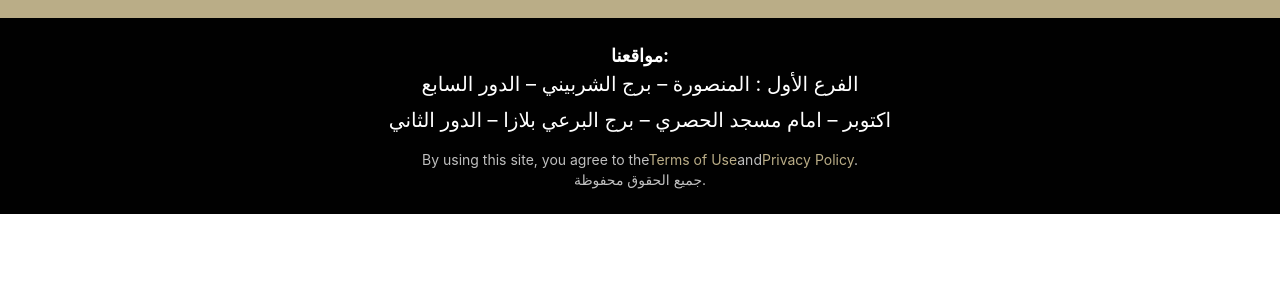
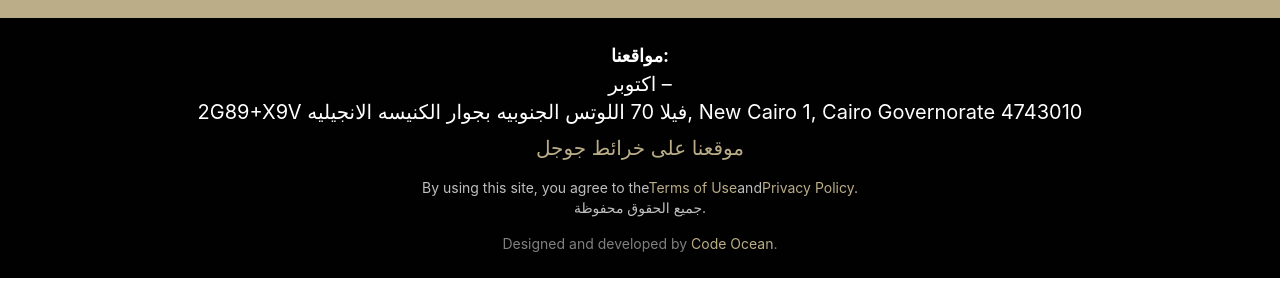
Before and after one commit to M0hamady/support-constructions-site, a React (Create React App) app: page /project/1 in a window 1280 px wide. Shown: the part 507-797 px from the top of the page. Built offline with nearby package versions, Linux system fonts and the light colour scheme; no server answers.

Commit message:
update in footer

```diff
--- a/src/components/Footer/Footer.tsx
+++ b/src/components/Footer/Footer.tsx
@@ -85,12 +85,28 @@ const Footer: React.FC = () => {
       >
         <div className="text-xl text-white mb-4">
           <p className="text-lg font-bold">مواقعنا:</p>
-          <div className="mb-2">الفرع الأول : المنصورة – برج الشربيني – الدور السابع</div>
-          <div>اكتوبر – امام مسجد الحصري – برج البرعي بلازا – الدور الثاني</div>
+          {/* <div className="mb-2">
+            الفرع الأول : المنصورة – برج الشربيني – الدور السابع
+          </div> */}
+          <div className="mb-2">
+            اكتوبر – <span className="block">
+              2G89+X9V فيلا 70 اللوتس الجنوبيه بجوار الكنيسه الانجيليه, New Cairo 1, Cairo Governorate 4743010
+            </span>
+          </div>
+          <div>
+            <a
+              href="https://www.google.com/maps/place/Support+Construction/@30.0174804,31.5184302,15z/data=!4m6!3m5!1s0x1458230066902075:0x4a453789aa4b326c!8m2!3d30.0174804!4d31.5184302!16s%2Fg%2F11w98f9d_2?entry=ttu&g_ep=EgoyMDI0MTEwNi4wIKXMDSoASAFQAw%3D%3D"
+              target="_blank"
+              rel="noopener noreferrer"
+              className="text-[#baad87] hover:underline"
+            >
+              موقعنا على خرائط جوجل
+            </a>
+          </div>
         </div>
 
         {/* Terms of Use and Privacy Policy */}
-        <div className="text-sm text-white/75">
+        <div className="text-sm text-white/75 mb-4">
           <p>
             By using this site, you agree to the
             <a href="/terms-of-use" className="text-[#baad87] hover:underline">
@@ -103,6 +119,21 @@ const Footer: React.FC = () => {
           </p>
           <p>جميع الحقوق محفوظة.</p>
         </div>
+
+        {/* Design Credit */}
+        <div className="text-sm text-white/50">
+          <p>
+            Designed and developed by{' '}
+            <a
+              href="https://www.codeocean.tech"
+              target="_blank"
+              rel="noopener noreferrer"
+              className="text-[#baad87] hover:underline"
+            >
+              Code Ocean
+            </a>.
+          </p>
+        </div>
       </div>
     </footer>
   );
```
